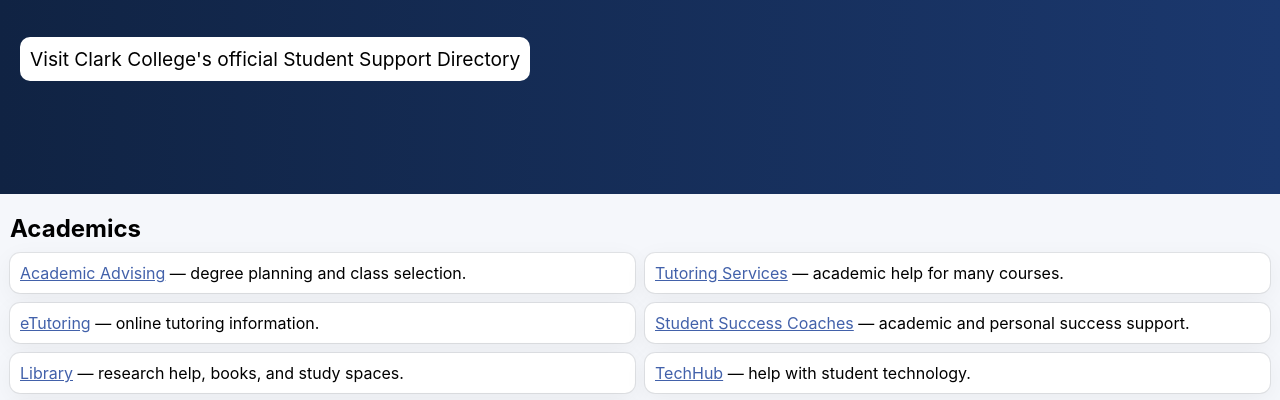
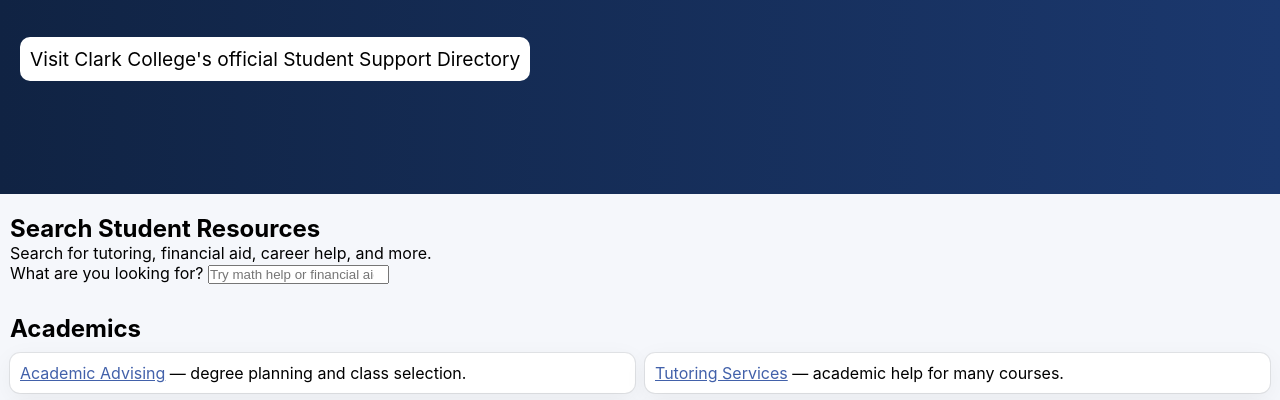
Before and after one commit to Stephen10121/studentconnect, a website: page public/resources.html in a window 1280 px wide. Shown: the part 366-766 px from the top of the page. Drawn offline with Linux system fonts and the light colour scheme.

Commit message:
Add resource search section to resources.html
Added a resource search section with a heading, description, label, and input field.

```diff
--- a/public/resources.html
+++ b/public/resources.html
@@ -34,6 +34,19 @@
                     Visit Clark College's official Student Support Directory
                 </a>
             </p>
+            </section>
+
+        <!-- Resource Search -->
+        <section class="resource-search">
+            <h2>Search Student Resources</h2>
+            <p>Search for tutoring, financial aid, career help, and more.</p>
+
+            <label for="resourceSearch">What are you looking for?</label>
+            <input
+                type="search"
+                id="resourceSearch"
+                placeholder="Try math help or financial aid..."
+            >
         </section>
 
         <section>
```
